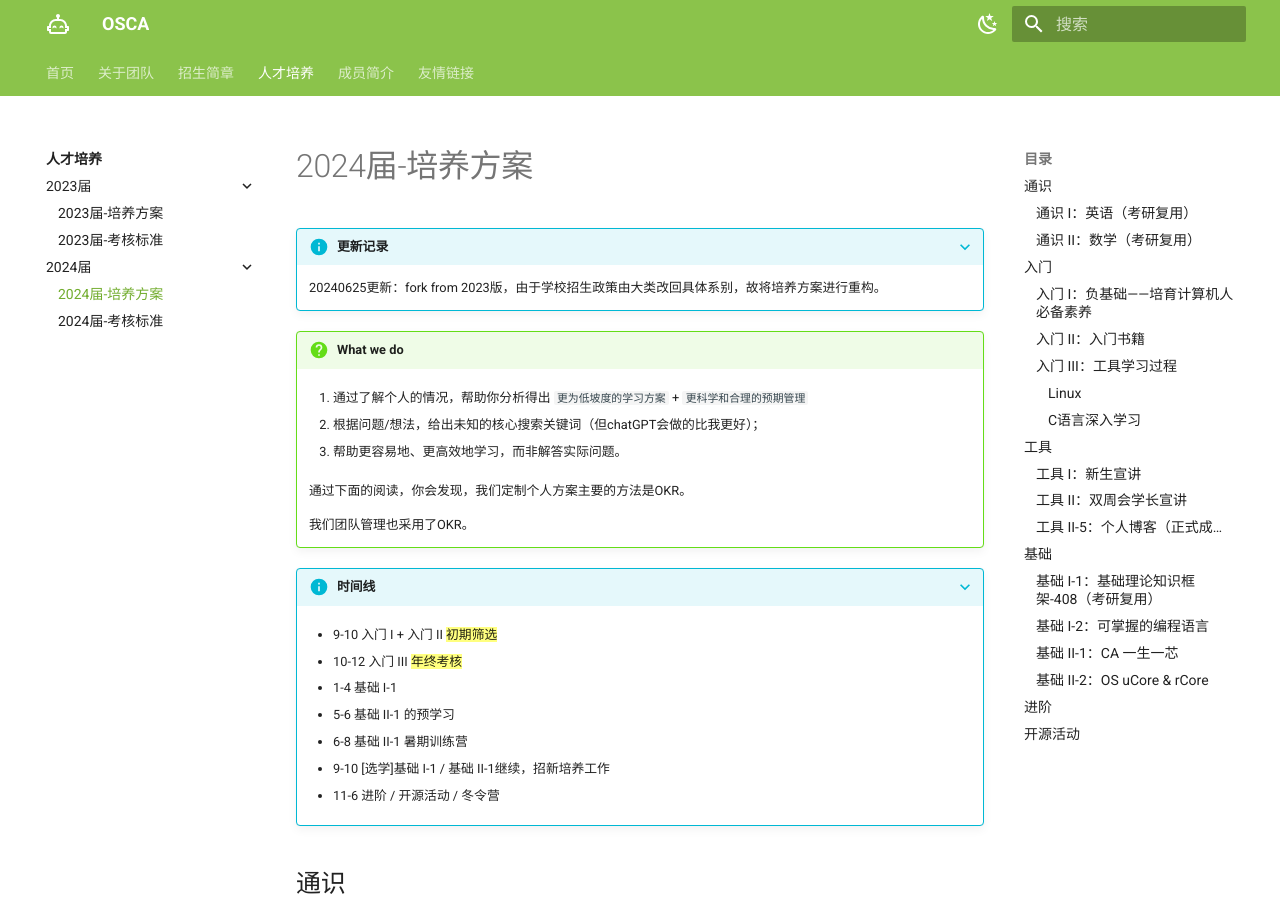
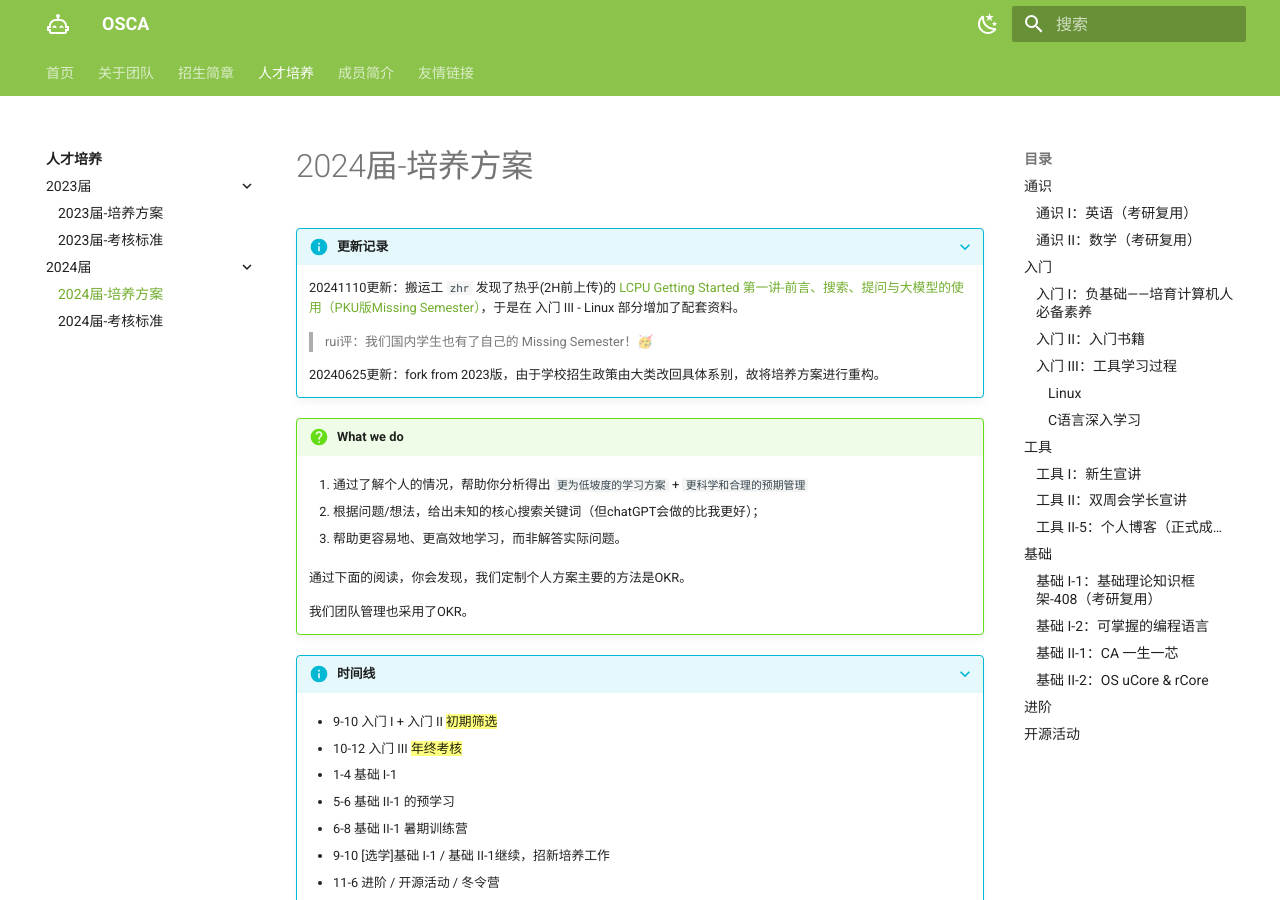
Before and after one commit to Haohahahaha/OSCA, an MkDocs documentation site: the page built from docs/guide/guide-2024.md, in a window 1280 px wide and 900 px high. Built offline with MkDocs 1.6.1 and Material for MkDocs 9.7.7, drawn with Linux system fonts in a browser that asks for light colours; some of the changed text lies outside the part shown.

Commit message:
2024-11-10_00:32:52 update

```diff
--- a/docs/guide/guide-2024.md
+++ b/docs/guide/guide-2024.md
@@ -1,6 +1,10 @@
 # 2024届-培养方案
 
 ???+ info "更新记录"
+
+	20241110更新：搬运工 `zhr` 发现了热乎(2H前上传)的 [LCPU Getting Started 第一讲-前言、搜索、提问与大模型的使用（PKU版Missing Semester）](https://www.bilibili.com/video/BV1sLD6YXEC6)，于是在 入门 III - Linux 部分增加了配套资料。
+
+	> rui评：我们国内学生也有了自己的 Missing Semester！🥳
 
     20240625更新：fork from 2023版，由于学校招生政策由大类改回具体系别，故将培养方案进行重构。
 
@@ -167,6 +171,8 @@
 	- 【现已非推荐】[Frank Linux]-[Linux操作基础 - Frank](https://www.bilibili.com/video/BV18U4y1W7av)(低坡度付费版，如果喜欢Frank风格，相信你还是可以支持一下的)
 
 	- [tmux]-[tmux 使用教程](https://www.ruanyifeng.com/blog/2019/10/tmux.html)
+
+	- [Getting Started]-[LCPU Getting Started 计算机入门系列课程 - 补充学校课程涉及不到的知识](https://missing.lcpu.dev/) [Bilibili课程链接 - 第一讲](https://www.bilibili.com/video/BV1sLD6YXEC6)
 
 	- [Missing]-[Missing Semester(计算机教育中缺失的一课) - MIT](https://missing-semester-cn.github.io/)
 
```
